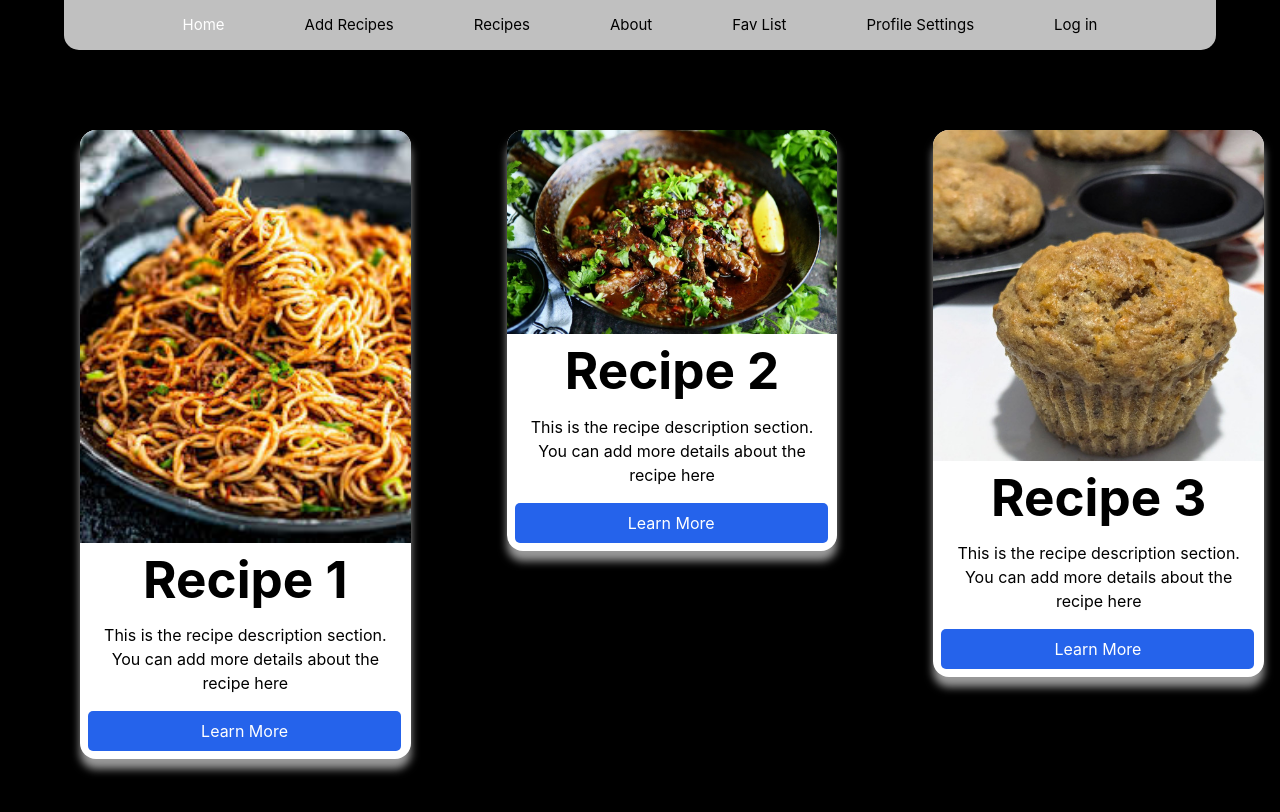
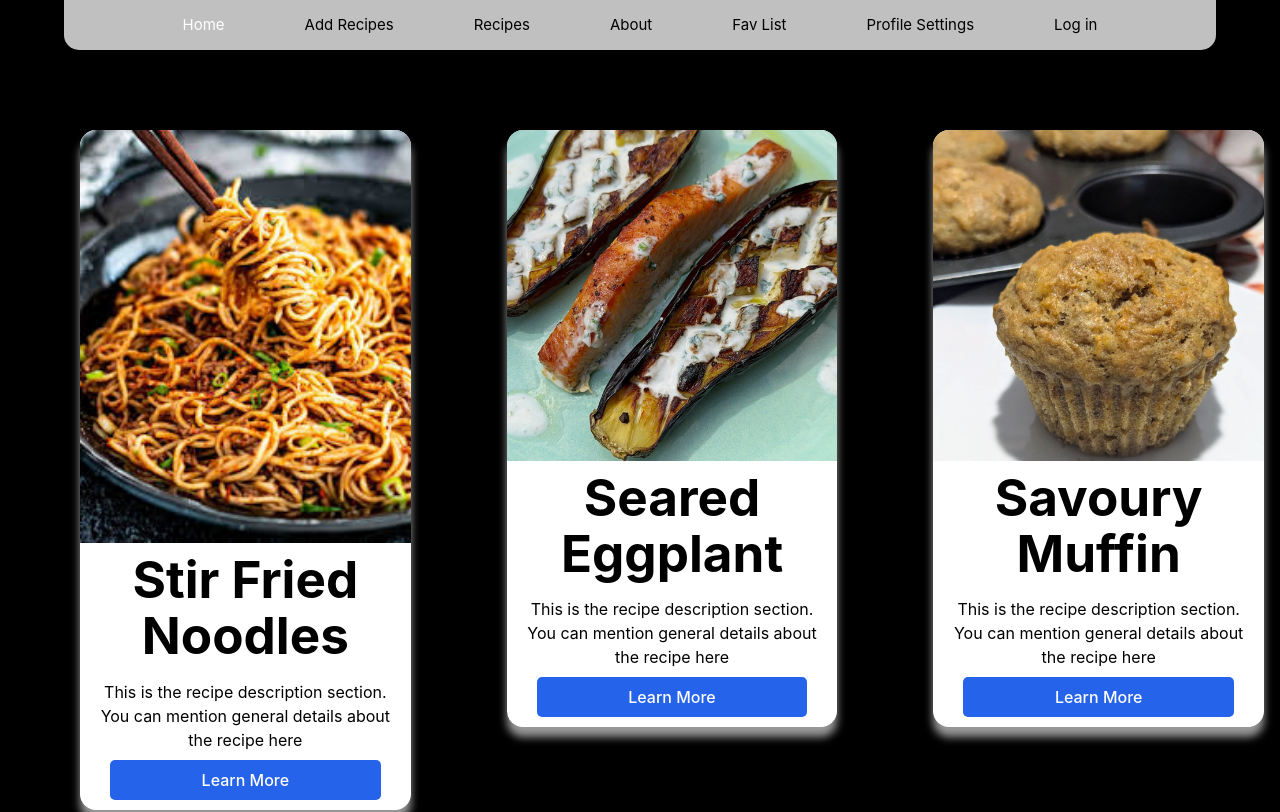
Before and after one commit to Ramdan-SE8/recipe, a React (Vite) app: page / in a window 1280 px wide. Shown: the top 812 px of the page. Built offline with nearby package versions, Linux system fonts and the light colour scheme.

Commit message:
20241012_Updates

```diff
--- a/src/components/Card.css
+++ b/src/components/Card.css
@@ -49,3 +49,16 @@
   flex-direction: row;
   align-items: flex-start;
 }
+
+.button {
+  background-color: #2563eb;
+  color: white;
+  padding: 10px 20px;
+  margin-left: 30px;
+  margin-right: 30px;
+  margin-bottom: 10px;
+  border: none;
+  border-radius: 5px;
+  cursor: pointer;
+  font-family:Inter, system-ui, Avenir, Helvetica, Arial, sans-serif
+}
--- a/src/components/Card.jsx
+++ b/src/components/Card.jsx
@@ -2,26 +2,34 @@ import React from "react";
 
 import "./Card.css";
 
+const Button = ({ handler, children }) => {
+  return (
+    <button type="button" onClick={handler}>
+      {children}
+    </button>
+  );
+}
+
 export const Card = ({
+  id,
   imgSrc,
   imgAlt,
   title,
   description,
   buttonText,
   link,
+  handler
 }) => {
   return (
     <div className="card-container">
       {imgSrc && imgAlt && (
         <img src={imgSrc} alt={imgAlt} className="card-img" />
       )}
+      {id && <h1 className="card-title">{id}</h1>}
       {title && <h1 className="card-title">{title}</h1>}
       {description && <p className="card-description">{description}</p>}
-      {buttonText && link && (
-        <a href={link} className="card-btn">
-          {buttonText}
-        </a>
-      )}
+      {buttonText &&
+      <button  onClick={handler} className="button" type="button">{buttonText}</button>}
     </div>
   );
 };
--- a/src/components/CardList.jsx
+++ b/src/components/CardList.jsx
@@ -3,182 +3,228 @@ import { Card } from "./Card";
 import { useState } from "react";
 
 function CardList() {
-  const defaultList = [
+
+  const [state, setState]=useState();
+
+  const Button = ({ handler, children }) => {
+    return (
+      <button type="button" onClick={handler}>
+        {children}
+      </button>
+    );
+  }
+
+const items = {
+  id: 1,
+  name: "Basil Garlic Beef Stir-fry",
+  ingredients: [
+    "Olive oil",
+    "Garlic cloves",
+    "Fresh basil",
+    "Tomato paste",
+    "Ground beef",
+    "Parmesan cheese",
+    "Button mushrooms",
+    "Soy sauce",
+    "Cumin powder",
+    "Lemon zest",
+  ],
+  steps: [
+    "Finely chop garlic, fresh basil, and slice button mushrooms, then mix soy sauce, cumin, and lemon zest in a bowl.",
+    "Heat olive oil in a skillet over medium-high heat, then add ground beef and cook until browned.",
+    "Add chopped garlic and sliced mushrooms to the skillet, sautéing until the mushrooms are tender and garlic is fragrant.",
+    "Pour the soy sauce mixture over the beef and vegetables, stirring in the fresh basil for another minute.",
+    "Remove from heat and serve hot, garnished with Parmesan cheese and additional basil, over rice or pasta.",
+  ],
+  image: "/src/assets/images/image.png",
+}
+
+
+  const dummyCardList = [
     {
-      //id: 1,
+      id: 1,
       imgSrc: "./src/assets/images/image.png",
       imgAlt: "Card Image",
-      title: "Recipe 1",
+      title: "Stir Fried Noodles",
       description:
-        "This is the recipe description section. You can add more details about the recipe here",
+        "This is the recipe description section. You can mention general details about the recipe here",
       buttonText: "Learn More",
-      link: "Recipe",
+
     },
     {
-      //id: 2,
-      imgSrc: "./src/assets/images/beefchilli.jpg",
+      id: 2,
+      imgSrc: "./src/assets/images/eggplant.jpg",
       imgAlt: "Card Image",
-      title: "Recipe 2",
+      title: "Seared Eggplant",
       description:
-        "This is the recipe description section. You can add more details about the recipe here",
+        "This is the recipe description section. You can mention general details about the recipe here",
       buttonText: "Learn More",
-      link: "Recipe",
+
     },
     {
-      //id: 1,
+      id: 3,
       imgSrc: "./src/assets/images/carrotmuffin.jpg",
       imgAlt: "Card Image",
-      title: "Recipe 3",
+      title: "Savoury Muffin",
       description:
-        "This is the recipe description section. You can add more details about the recipe here",
+        "This is the recipe description section. You can mention general details about the recipe here",
       buttonText: "Learn More",
-      link: "Recipe",
+
     },
     {
-      //id: 2,
+      id: 4,
       imgSrc: "./src/assets/images/djonmustardsalmon.jpg",
       imgAlt: "Card Image",
       title: "Recipe 4",
       description:
-        "This is the recipe description section. You can add more details about the recipe here",
+        "This is the recipe description section. You can mention general details about the recipe here",
       buttonText: "Learn More",
-      link: "Recipe",
+
     },
     {
-      //id: 1,
-      imgSrc: "./src/assets/images/eggplant.jpeg",
+      id: 5,
+      imgSrc: "./src/assets/images/ricenoodles.jpg",
       imgAlt: "Card Image",
       title: "Recipe 5",
       description:
-        "This is the recipe description section. You can add more details about the recipe here",
+        "This is the recipe description section. You can mention general details about the recipe here",
       buttonText: "Learn More",
-      link: "Recipe",
+
     },
 
     {
-      //id: 1,
+      id: 6,
       imgSrc: "./src/assets/images/garlicpotatoes.jpg",
       imgAlt: "Card Image",
       title: "Recipe 6",
       description:
-        "This is the recipe description section. You can add more details about the recipe here",
+        "This is the recipe description section. You can mention general details about the recipe here",
       buttonText: "Learn More",
-      link: "Recipe",
+
     },
     {
-      //id: 2,
+      id: 7,
       imgSrc: "./src/assets/images/Meatloafburger.jpg",
       imgAlt: "Card Image",
       title: "Recipe 7",
       description:
-        "This is the recipe description section. You can add more details about the recipe here",
+        "This is the recipe description section. You can mention general details about the recipe here",
       buttonText: "Learn More",
-      link: "Recipe",
+
     },
     {
-      //id: 1,
+      id: 8,
       imgSrc: "./src/assets/images/Sloppy-Joes.jpg",
       imgAlt: "Card Image",
       title: "Recipe 8",
       description:
-        "This is the recipe description section. You can add more details about the recipe here",
+        "This is the recipe description section. You can mention general details about the recipe here",
       buttonText: "Learn More",
-      link: "Recipe",
+
     },
     {
-      //id: 2,
+      id: 9,
       imgSrc: "./src/assets/images/smokedsalmonbowl.jpg",
       imgAlt: "Card Image",
       title: "Recipe 9",
       description:
-        "This is the recipe description section. You can add more details about the recipe here",
+        "This is the recipe description section. You can mention general details about the recipe here",
       buttonText: "Learn More",
-      link: "Recipe",
+
     },
     {
-      //id: 1,
-      imgSrc: "./src/assets/images/ricenoodles.jpg",
+      id: 10,
+      imgSrc: "./src/assets/images/beefchilli.jpg",
       imgAlt: "Card Image",
       title: "Recipe 10",
       description:
-        "This is the recipe description section. You can add more details about the recipe here",
+        "This is the recipe description section. You can mention general details about the recipe here",
       buttonText: "Learn More",
-      link: "Recipe",
+
     },
   ];
 
-  const [cardItems, setCardItems] = useState(defaultList);
+
 
   return (
     <>
-      <div className="app-card">
+      {state===undefined && <div className="app-card">
         <div className="col">
-          {cardItems.map(
+          {dummyCardList.map(
             (obj, index) =>
               index < 3 && (
                 <Card
                   key={index}
+
                   imgSrc={obj.imgSrc}
                   imgAlt={obj.imgAlt}
                   title={obj.title}
                   description={obj.description}
                   buttonText={obj.buttonText}
-                  link={obj.link}
+
+                  handler={()=>{setState(obj.id)}}
                 />
               )
           )}
         </div>
         <div className="col">
-          {cardItems.map(
+          {dummyCardList.map(
             (obj, index) =>
               index > 2 &&
               index < 6 && (
                 <Card
                 key={index}
+
                 imgSrc={obj.imgSrc}
                 imgAlt={obj.imgAlt}
                 title={obj.title}
                 description={obj.description}
                 buttonText={obj.buttonText}
-                  link={obj.link}
+
+                handler={()=>{setState(obj.id)}}
               />
               )
           )}
         </div>
         <div className="col">
-          {cardItems.map(
+          {dummyCardList.map(
             (obj, index) =>
               index > 5 &&
               index < 9 && (
                 <Card
                   key={index}
+
                   imgSrc={obj.imgSrc}
                   imgAlt={obj.imgAlt}
                   title={obj.title}
                   description={obj.description}
                   buttonText={obj.buttonText}
-                  link={obj.link}
+
+                  handler={()=>{setState(obj.id)}}
                 />
               )
           )}
         </div>
         <div className="col">
-          {cardItems.map(
+          {dummyCardList.map(
             (obj, index) =>
               index > 8 && (
                 <Card
                   key={index}
+
                   imgSrc={obj.imgSrc}
                   imgAlt={obj.imgAlt}
                   title={obj.title}
                   description={obj.description}
                   buttonText={obj.buttonText}
-                  link={obj.link}
+
+                  handler={()=>{setState(obj.id)}}
                 />
               )
           )}
         </div>
-      </div>
+      </div>}
+      <div>{state!==undefined && <h1>The selected item returns id of {state} which may be used as an index to select page route for recipe </h1>}</div>
     </>
   );
 }
```
Also changed, not shown: src/assets/images/eggplant.jpg (renamed from src/assets/images/eggplant.jpeg). Lines whose indentation alone changed are shown as unchanged.
